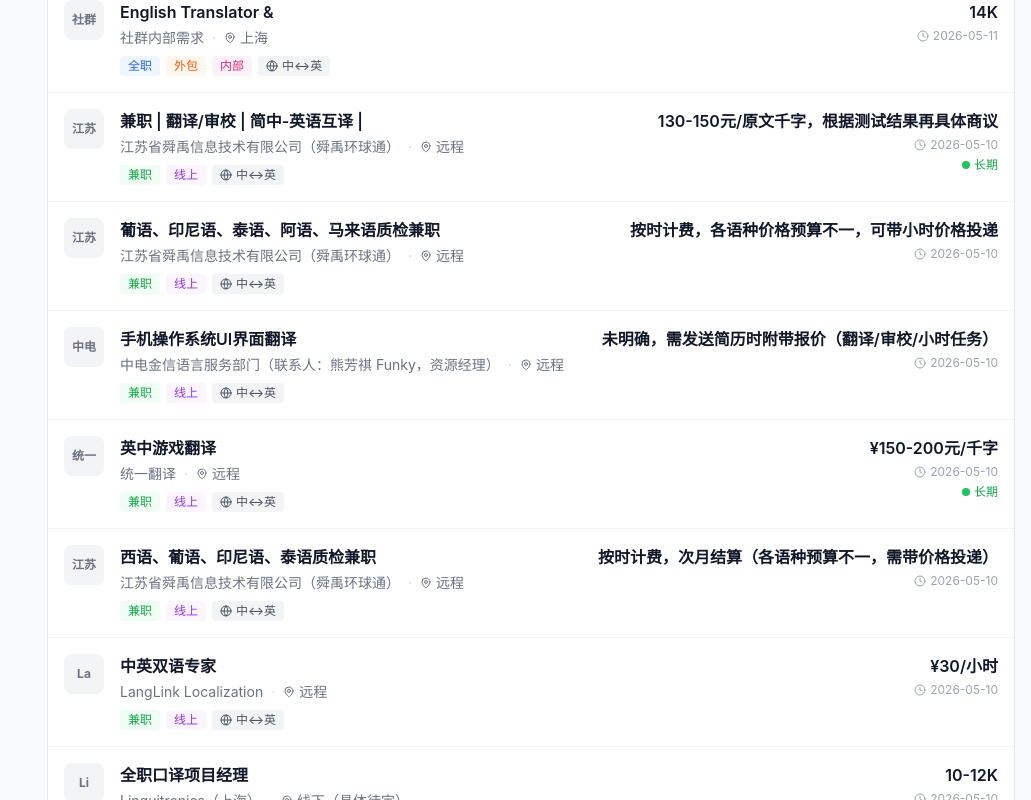
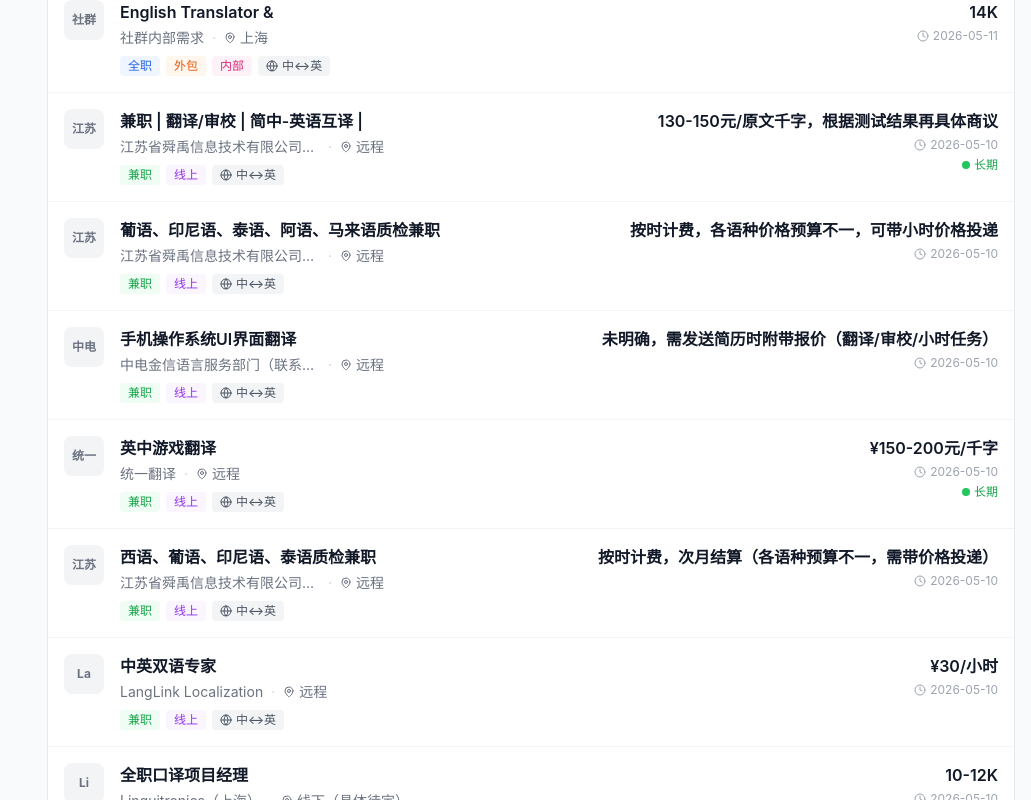
Before and after one commit to quanquan-code/remote-q-web, a React (Vite) app: page /#/ in a window 1280 px wide. Shown: the part 1220-2020 px from the top of the page, without its empty margins (249-1280 px from the left). Built offline with nearby package versions, Linux system fonts and the light colour scheme.

Commit message:
fix: company name truncate to prevent line break on long names

```diff
--- a/src/pages/Jobs.jsx
+++ b/src/pages/Jobs.jsx
@@ -389,8 +389,8 @@ const Jobs = () => {
                             </Link>
                           </h3>
 
-                          <div className="flex items-center gap-2 mt-1 text-sm text-gray-500">
-                            <span>{job.company}</span>
+                          <div className="flex items-center gap-2 mt-1 text-sm text-gray-500 min-w-0">
+                            <span className="truncate max-w-[200px]">{job.company}</span>
                             {job.location && (
                               <>
                                 <span className="text-gray-300">·</span>
```
